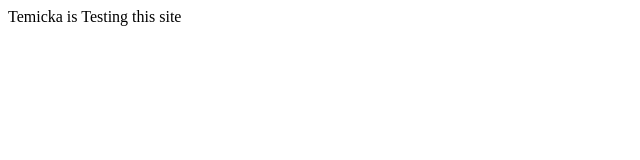
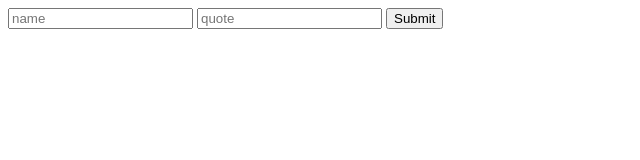
Before and after one commit to temickab/project1, a plain HTML site: page index.html in a window 1280 px wide. Shown: the whole page, without its empty margins (0-640 px from the left). Drawn offline with Linux system fonts and the light colour scheme.

Commit message:
added body parser

```diff
--- a/index.html
+++ b/index.html
@@ -2,9 +2,13 @@
 <html lang="en">
 <head>
   <meta charset="UTF-8">
-  <title>MY APP</title>
+  <title>Temicka's App</title>
 </head>
 <body>
-  Temicka is Testing this site
+  <form action="/quotes" method="POST">
+  <input type="text" placeholder="name" name="name">
+  <input type="text" placeholder="quote" name="quote">
+  <button type="submit">Submit</button>
+</form>
 </body>
 </html>
```
Also changed, not shown: server.js (+5 -9 lines).
